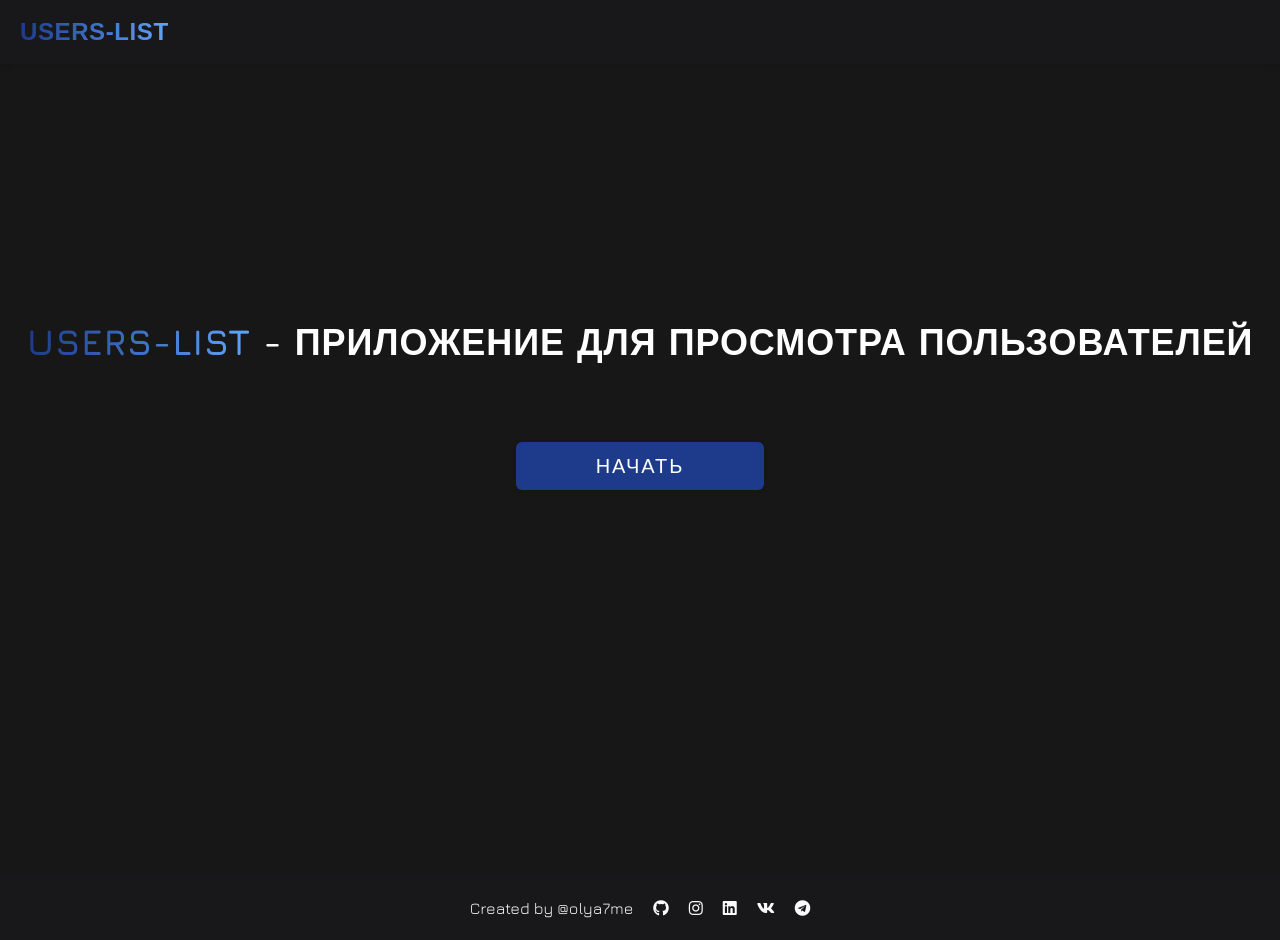
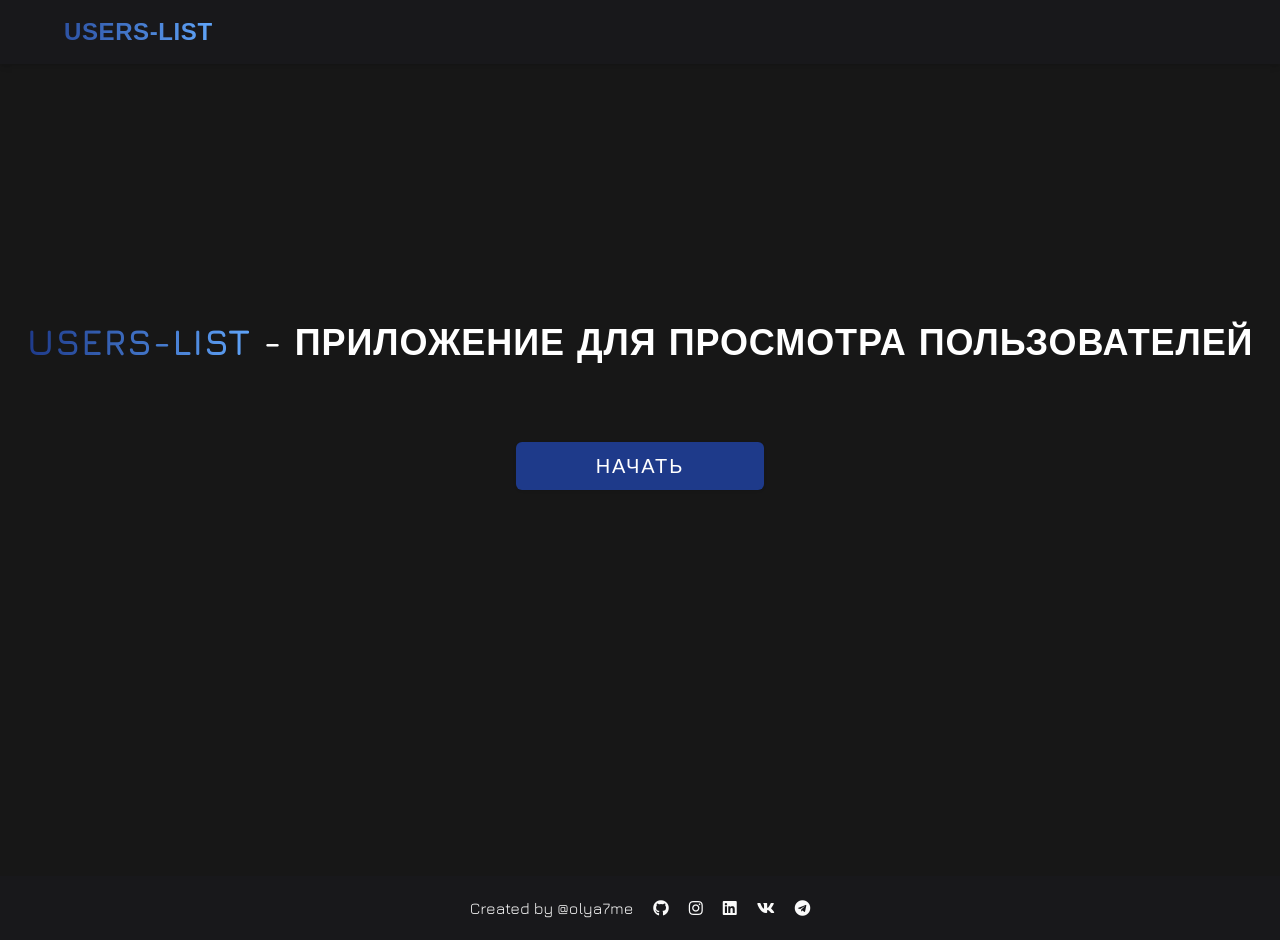
Before and after one commit to Olya7me/users-list_test, a Next.js app: page / in a window 1280 px wide. Built offline with nearby package versions, Linux system fonts and the light colour scheme.

Commit message:
fix layout

```diff
--- a/components/Header.tsx
+++ b/components/Header.tsx
@@ -2,9 +2,9 @@ import Link from "next/link";
 import { FC } from "react";
 const Header: FC = () => {
     return (
-        <header className="w-full h-16 container mx-auto p-5 bg-primary text-primary-foreground flex items-center justify-between shadow-md mb-3">
+        <header className="w-full h-16 mx-auto p-5 bg-primary text-primary-foreground flex items-center justify-between shadow-md mb-3">
             <Link href="/">
-                <h1 className="logo">Users-list</h1>
+                <h1 className="logo containe pl-11">Users-list</h1>
             </Link>
         </header>
     );
--- a/pages/users/index.tsx
+++ b/pages/users/index.tsx
@@ -22,7 +22,7 @@ const Users: FC = () => {
         }
     }, [data, dispatch]);
 
-    const itemsPerPage = 4;
+    const itemsPerPage = 5;
 
     const {
         currentPage,
@@ -75,7 +75,7 @@ const Users: FC = () => {
                             duration: 0.2,
                             ease: [0.43, 0.13, 0.23, 0.96],
                         }}
-                        className="w-[90%] flex flex-wrap gap-5 mx-auto mb-10"
+                        className="w-[90%] flex gap-5 mx-auto mb-10"
                     >
                         {renderContent()}
                     </motion.div>
```
Also changed, not shown: 1 other file (tests, documents, lock files or other folders).
